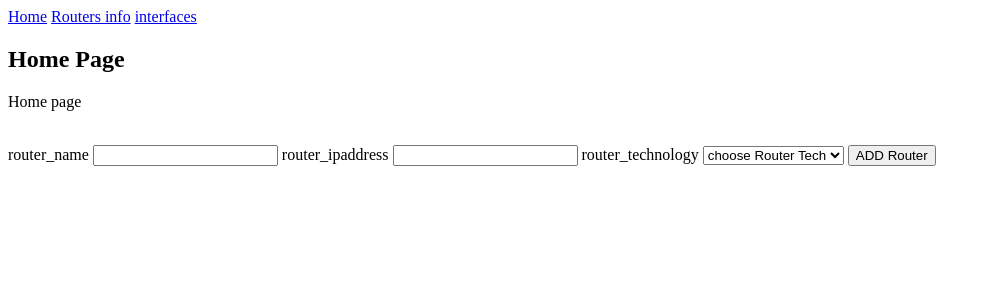
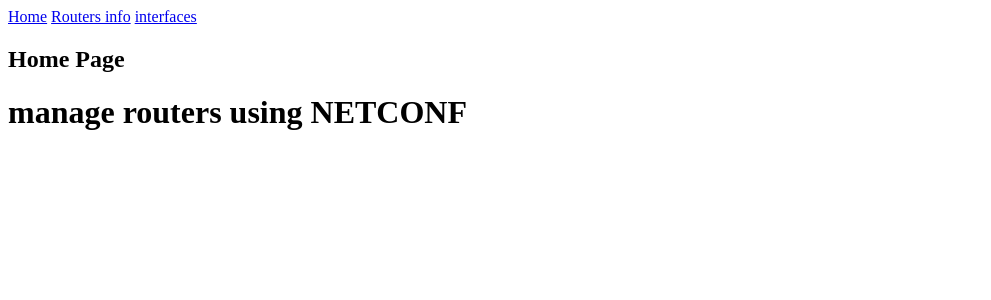
Before and after one commit to lahcenkh/automation-netconf, a Flask app: page / in a window 1280 px wide. Shown: the top 300 px of the page, without its empty margins (0-991 px from the left). Run offline with Flask 3, Linux system fonts and the light colour scheme.

Commit message:
every thing work

```diff
--- a/app.py
+++ b/app.py
@@ -127,7 +127,7 @@ def edit_interfaces_info():
                                 "interface_name":new_interface_info.get("interface_name"),
                                 "description":new_interface_info.get("description"),
                                 "ipaddress":new_interface_info.get("ipaddress"),
-                                "mask": cidr_to_netmask(new_interface_info.get("mask")),
+                                "mask": netmask_to_cidr(new_interface_info.get("mask")),
                                 "enabled":str(new_interface_info.get("admin_state")),
                             }
             template = huawei_interface_basic_config(interface_info)
--- a/static/style.css
+++ b/static/style.css
@@ -13,3 +13,39 @@ th {
 tr:nth-child(even) {
     background-color: #f2f2f2;
 }
+
+input[type=text], select {
+    width: 100%;
+    padding: 12px 20px;
+    margin: 8px 0;
+    display: inline-block;
+    border: 1px solid #ccc;
+    border-radius: 4px;
+    box-sizing: border-box;
+  }
+
+  button {
+    width: fit-content;
+    background-color: #4CAF50;
+    color: white;
+    padding: 10px;
+    margin-bottom: 10px;
+    border: none;
+    border-radius: 4px;
+    cursor: pointer;
+  }
+
+  button:hover {
+    background-color: #45a049;
+  }
+
+#container {
+  position: relative;
+}
+.waiting-update {
+  position: absolute;
+  top: 100%;
+  width: 100%;
+  text-align: center;
+  font-size: 18px;
+}
--- a/templates/index.html
+++ b/templates/index.html
@@ -19,8 +19,10 @@
 {% endblock page_title %}
 
 {% block content %}
-    <p>Home page</p>
-    <br>
+    <h1>
+        manage routers using NETCONF
+    </h1>
+    <!-- <br>
     {% if data %}
         {{data}}
     {% else %}
@@ -30,6 +32,6 @@
             {{form_generator(form.router_ipaddress)}}
             {{form_generator(form.router_technology)}}
             {{form.submit()}}
-        </form>
+        </form> -->
     {% endif %}
 {% endblock %}
--- a/utils/cirde_to_mask.py
+++ b/utils/cirde_to_mask.py
@@ -5,4 +5,7 @@ def cidr_to_netmask(cidr):
         return cidr
 
 def netmask_to_cidr(netmask):
-    return sum([bin(int(bits)).count("1") for bits in netmask.split(".")])
+    if "None" not in netmask:
+        return sum([bin(int(bits)).count("1") for bits in netmask.split(".")])
+    else:
+        return netmask
--- a/utils/router_config/CSR100V-cisco.cfg
+++ b/utils/router_config/CSR100V-cisco.cfg
@@ -10,7 +10,7 @@ platform qfp utilization monitor load 80
 no platform punt-keepalive disable-kernel-core
 platform console serial
 !
-hostname Netconf-Cisco
+hostname R-CS
 !
 boot-start-marker
 boot-end-marker
```
Also changed, not shown: templates/interfaces.html (+7 -5 lines), utils/get_interfaces.py (+28 -15 lines), database/database.db.
